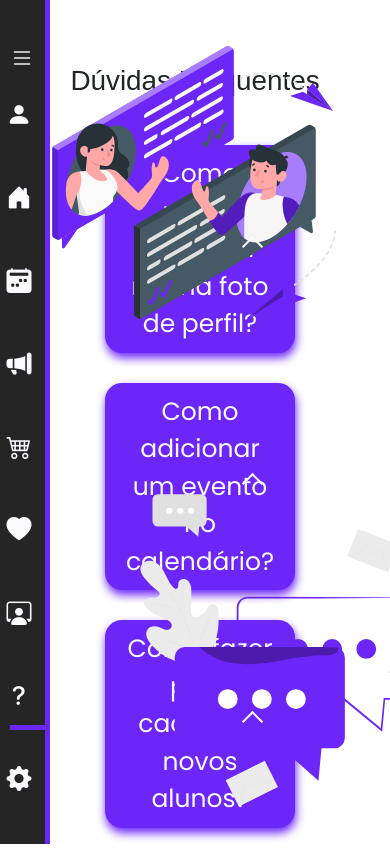
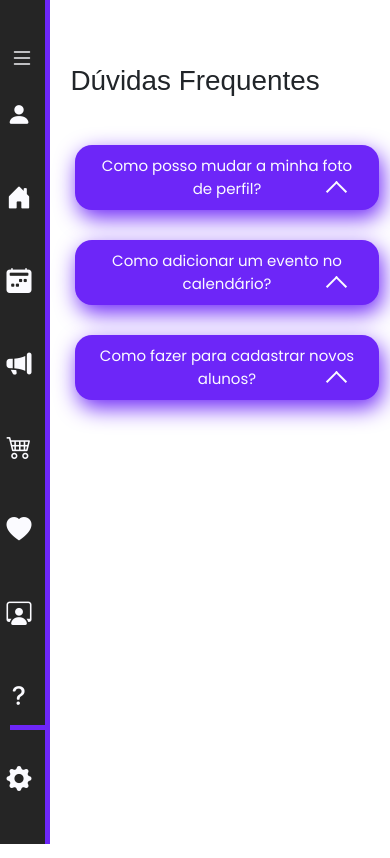
Before and after one commit to amalia-coelho/tcc_agenday, a PHP site: page /duvidas.html in a window 390 px wide. Run offline with PHP 8.4, Linux system fonts and the light colour scheme; some web fonts are replaced.

Commit message:
Update duvidas.css

```diff
--- a/css/duvidas.css
+++ b/css/duvidas.css
@@ -23,7 +23,6 @@ nav.menu-lateral {
 
 
 .faq {
-
   position: relative;
   margin-bottom: 20px;
   text-align: center;
@@ -47,7 +46,7 @@ nav.menu-lateral {
   cursor: pointer;
   position: relative;
   margin-bottom: 10px;
-  box-shadow: 1px 5px 10px var(--roxo);
+  box-shadow: 3px 8px 22px var(--roxo);
 }
 
 .arrow {
@@ -134,3 +133,38 @@ ol li{
 margin-bottom: 15px;
 text-align: justify;
 }
+
+
+/* responsividade */
+@media screen and (max-width: 480px){
+
+  .mensagem-element, .mensagem2-element{
+    display: none;
+  }
+    .faq-toggle {
+      margin-left: 54px;
+      width: 80% ;
+      padding: 10px 20px !important;
+      margin-bottom: 10px;
+      box-shadow: 3px 8px 22px var(--roxo);
+  }
+  .faq {
+    margin-bottom: 20px;
+    font-size: 15px !important;
+    padding-left: 10px;
+  }
+  .arrow{
+    top: 60% !important;
+  }
+}
+
+@media screen and (min-width: 481px) and (max-width: 768px){
+
+
+}
+
+@media screen and (min-width: 769px) and (max-width: 1199px){
+
+
+
+}
```
